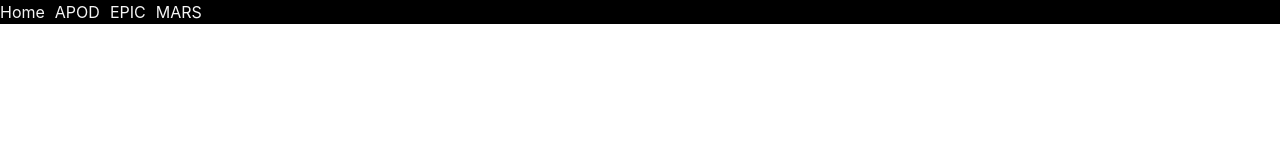
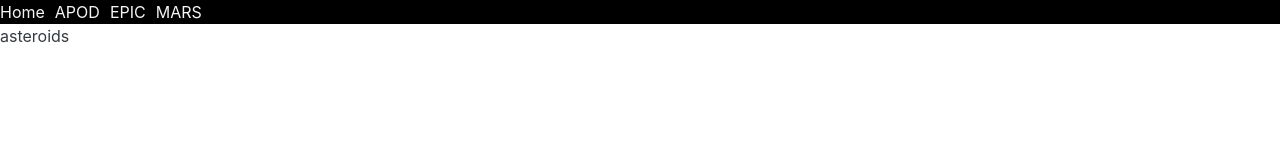
Before and after one commit to collin-tx/NASA, a React (Create React App) app: page /asteroids in a window 1280 px wide. Shown: the top 160 px of the page. Built offline with nearby package versions, Linux system fonts and the light colour scheme; no server answers.

Commit message:
formatting page

```diff
--- a/src/App.js
+++ b/src/App.js
@@ -7,6 +7,7 @@ import Epic from './Components/Epic';
 import Nav from './Components/Nav';
 import Mars from './Components/Mars';
 import 'bootstrap/dist/css/bootstrap.css'
+import Asteroids from './Components/Asteroids';
 
 function App() {
   return (
@@ -17,6 +18,7 @@ function App() {
         <Route path="/apod" component={Apod} />
         <Route path="/epic" component={Epic} />
         <Route path="/mars" component={Mars} />
+        <Route path="/asteroids" component={Asteroids} />
       </Switch>
     </BrowserRouter>
   );
--- /dev/null
+++ b/src/Components/Asteroids.js
@@ -0,0 +1,31 @@
+import React, { Component } from 'react'
+
+export class Asteroids extends Component {
+
+    state = {
+        data: ''
+    }
+
+    componentDidMount(){
+        this.getData();
+    }
+
+    getData = () => {
+        const key = `1hIiLkyoh1b9IDwIHpQORgrDDsuyixy4FEzybuel`
+        const url = `https://api.nasa.gov/neo/rest/v1/feed?start_date=2015-09-07&end_date=2015-09-08&api_key=${key}`
+        fetch(url).then(response => response.json())
+            .then(data => {
+                console.log(data);
+            })
+    }
+
+    render() {
+        return (
+            <div>
+                <p className="text-dark">asteroids</p>
+            </div>
+        )
+    }
+}
+
+export default Asteroids
```
